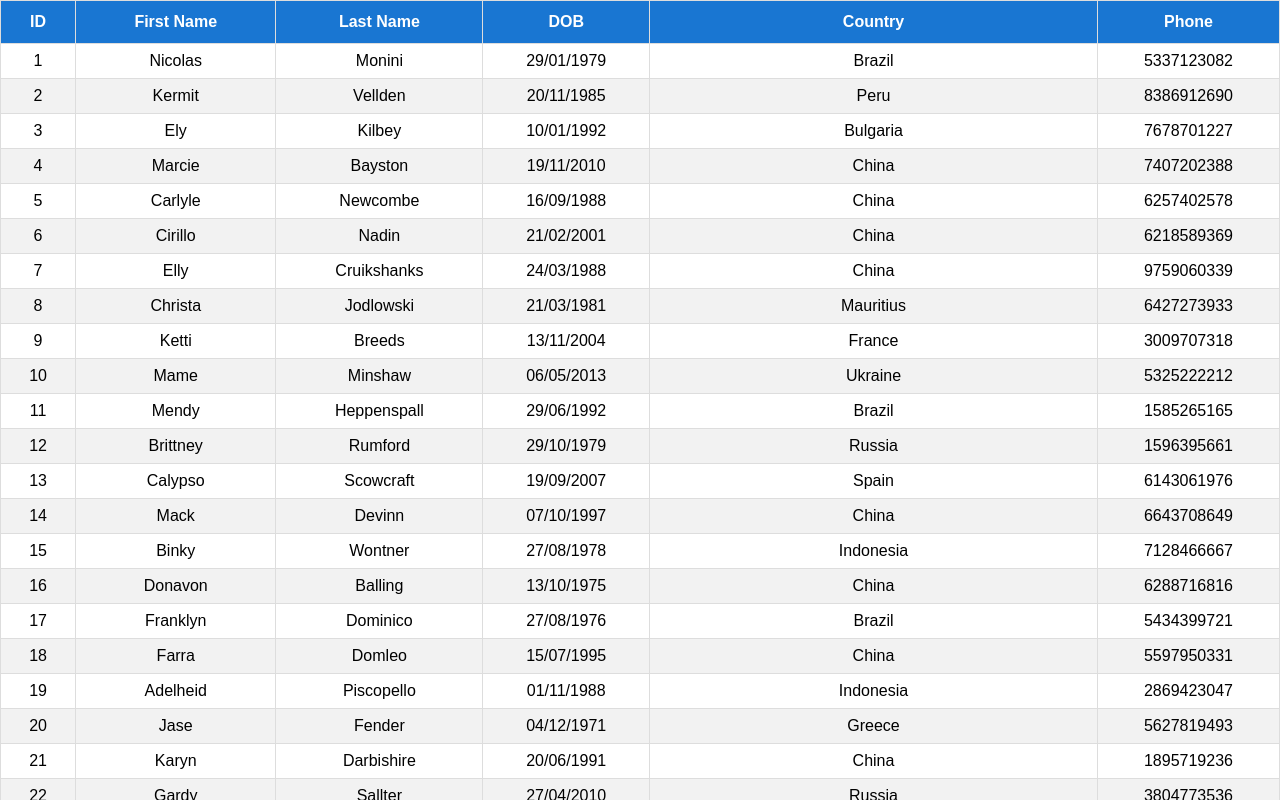
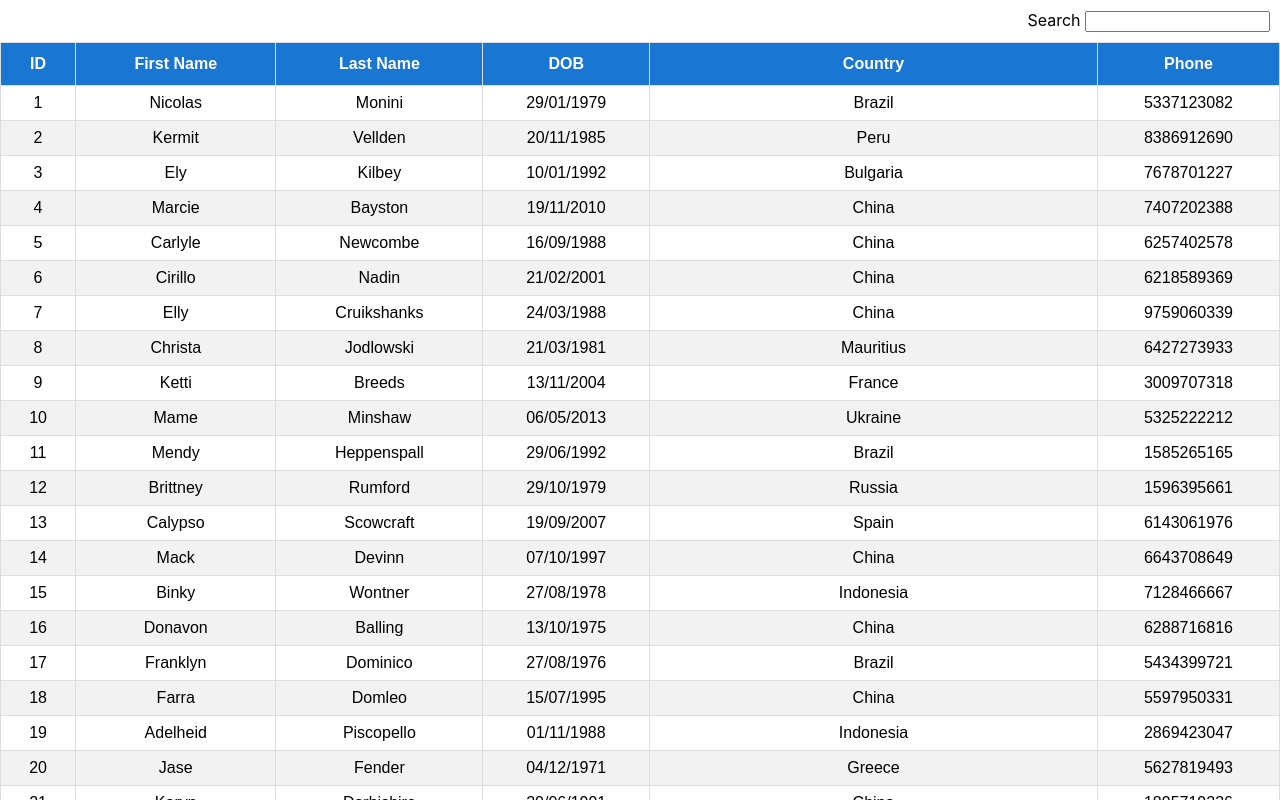
Before and after one commit to hafsahayath/react-table, a React (Create React App) app: page / in a window 1280 px wide. Shown: the top 800 px of the page. Built offline with nearby package versions, Linux system fonts and the light colour scheme.

Commit message:
feat: add table with global filter (search)

```diff
--- /dev/null
+++ b/src/components/filtering-table/FilteringTable.tsx
@@ -0,0 +1,74 @@
+import { Column, useTable, useGlobalFilter } from "react-table";
+import GlobalFilter from "../global-filter/GlobalFilter";
+import "../react-table/Table.css";
+
+interface ITableProps<T extends object> {
+  data: T[];
+  columns: Column<T>[];
+}
+
+const FilteringTable = <T extends object>({
+  columns,
+  data,
+}: ITableProps<T>): JSX.Element => {
+  const {
+    getTableProps,
+    getTableBodyProps,
+    headerGroups,
+    rows,
+    prepareRow,
+    // table state
+    state,
+    setGlobalFilter,
+  } = useTable(
+    {
+      columns,
+      data,
+    },
+    useGlobalFilter
+  );
+
+  const { globalFilter } = state;
+
+  return (
+    <div>
+      <div className="search">
+        <GlobalFilter filter={globalFilter} setFilter={setGlobalFilter} />
+      </div>
+      <table {...getTableProps()}>
+        <thead>
+          {headerGroups.map((headerGroup) => {
+            return (
+              <tr {...headerGroup.getHeaderGroupProps()}>
+                {headerGroup.headers.map((column) => {
+                  console.log(column, "column");
+                  return (
+                    <th {...column.getHeaderProps()}>
+                      {column.render("Header")}
+                    </th>
+                  );
+                })}
+              </tr>
+            );
+          })}
+        </thead>
+        <tbody {...getTableBodyProps()}>
+          {rows.map((row) => {
+            prepareRow(row);
+            return (
+              <tr {...row.getRowProps()}>
+                {row.cells.map((cell) => {
+                  return (
+                    <td {...cell.getCellProps()}>{cell.render("Cell")}</td>
+                  );
+                })}
+              </tr>
+            );
+          })}
+        </tbody>
+      </table>
+    </div>
+  );
+};
+
+export default FilteringTable;
--- /dev/null
+++ b/src/components/global-filter/GlobalFilter.tsx
@@ -0,0 +1,15 @@
+const GlobalFilter = ({ filter, setFilter }: {filter: string; setFilter: (arg0: string)=>void;}) => {
+  return (
+    <div>
+      <label htmlFor="search">Search </label>
+      <input
+        type="text"
+        id="search"
+        value={filter}
+        onChange={(e) => setFilter(e.target.value)}
+      />
+    </div>
+  );
+};
+
+export default GlobalFilter;
--- a/src/components/react-table/Table.css
+++ b/src/components/react-table/Table.css
@@ -20,3 +20,10 @@ table th {
   background-color: #1976D2;
   color: white;
 }
+
+.search {
+  display: flex;
+  justify-content: flex-end;
+  align-items: center;
+  margin: 10px;
+}
--- a/src/components/table-container/index.tsx
+++ b/src/components/table-container/index.tsx
@@ -3,6 +3,7 @@ import { columns as COLUMNS } from "./columns";
 import { useMemo } from "react";
 import { Table } from "../react-table";
 import SortingTable from "../sorting-table/SortingTable";
+import FilteringTable from "../filtering-table/FilteringTable";
 
 const TableContainer = (): JSX.Element => {
   const columns = useMemo(() => COLUMNS, []);
@@ -11,7 +12,8 @@ const TableContainer = (): JSX.Element => {
   return (
     <div>
       {/* <Table columns={columns} data={data} /> */}
-      <SortingTable columns={columns} data={data} />
+      {/* <SortingTable columns={columns} data={data} /> */}
+      <FilteringTable columns={columns} data={data} />
     </div>
   );
 };
```
